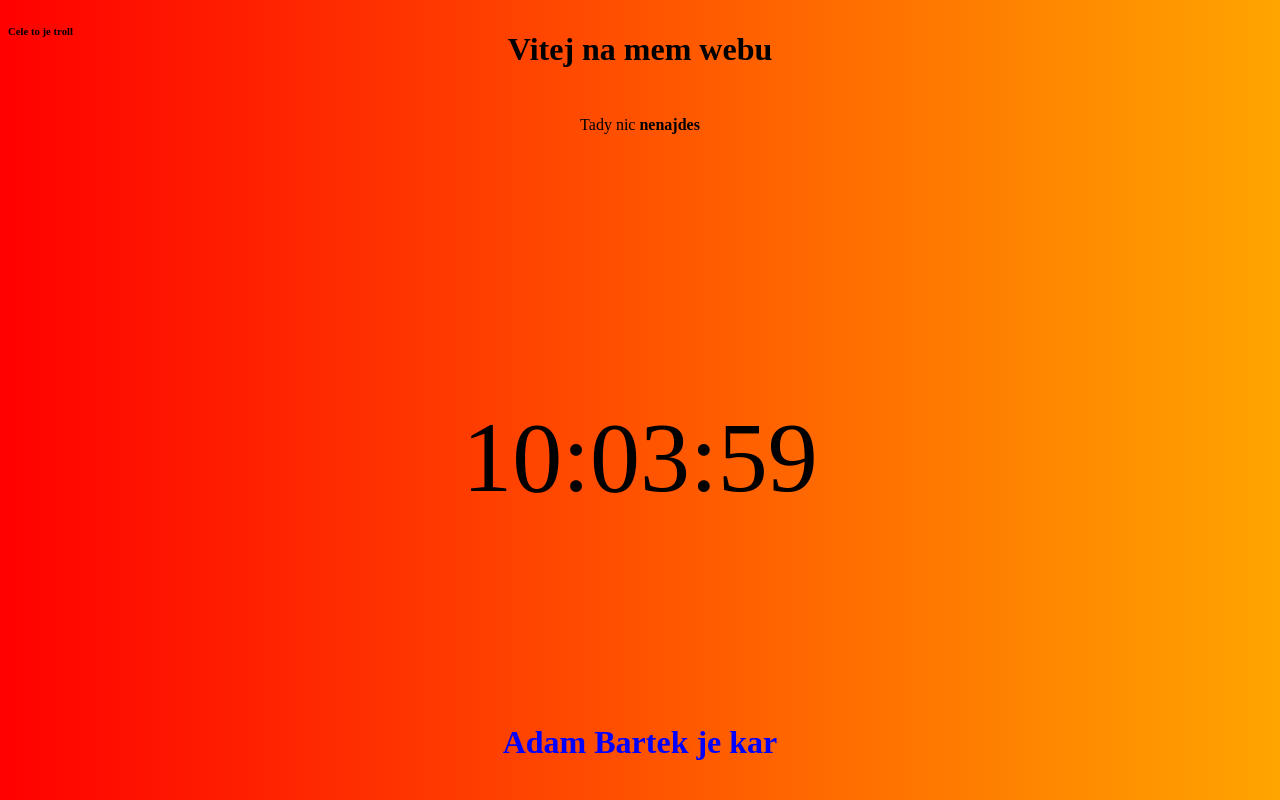
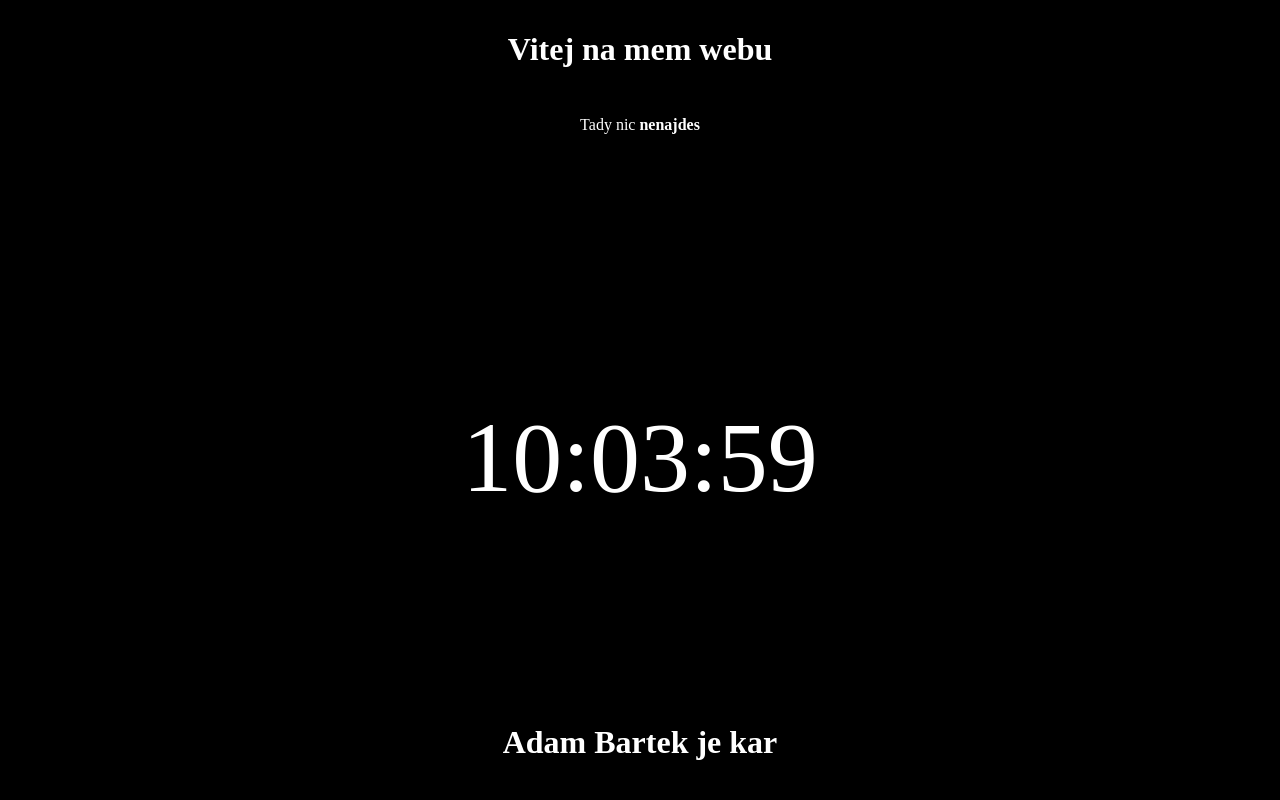
Before and after one commit to bojdan01/web, a PHP site: page / in a window 1280 px wide. Run offline with PHP 8.4, Linux system fonts and the light colour scheme.

Commit message:
Update style.css

```diff
--- a/style.css
+++ b/style.css
@@ -3,7 +3,7 @@ transform: translateX(-50%);
 position: absolute;
 left: 50%;
 bottom: 0;
-color: blue
+color: white;
 }
 
 .Nadpis{
@@ -11,6 +11,7 @@ color: blue
     transform: translateX(-50%);
     left: 50%;
     top: 10px;
+    color: white;
 }
 
 .paragraf{
@@ -18,6 +19,7 @@ position: absolute;
     transform: translateX(-50%);
     left: 50%;
     top: 100px;
+    color: white;
 }
 .hodiny{
 position: absolute;
@@ -25,7 +27,8 @@ position: absolute;
     left: 50%;
     top: 300px;
     font-size: 100px;
+    color: white;
 }
 body {
-    background-image: linear-gradient(to right, red, orange);
+    background-color: black;
 }
```
